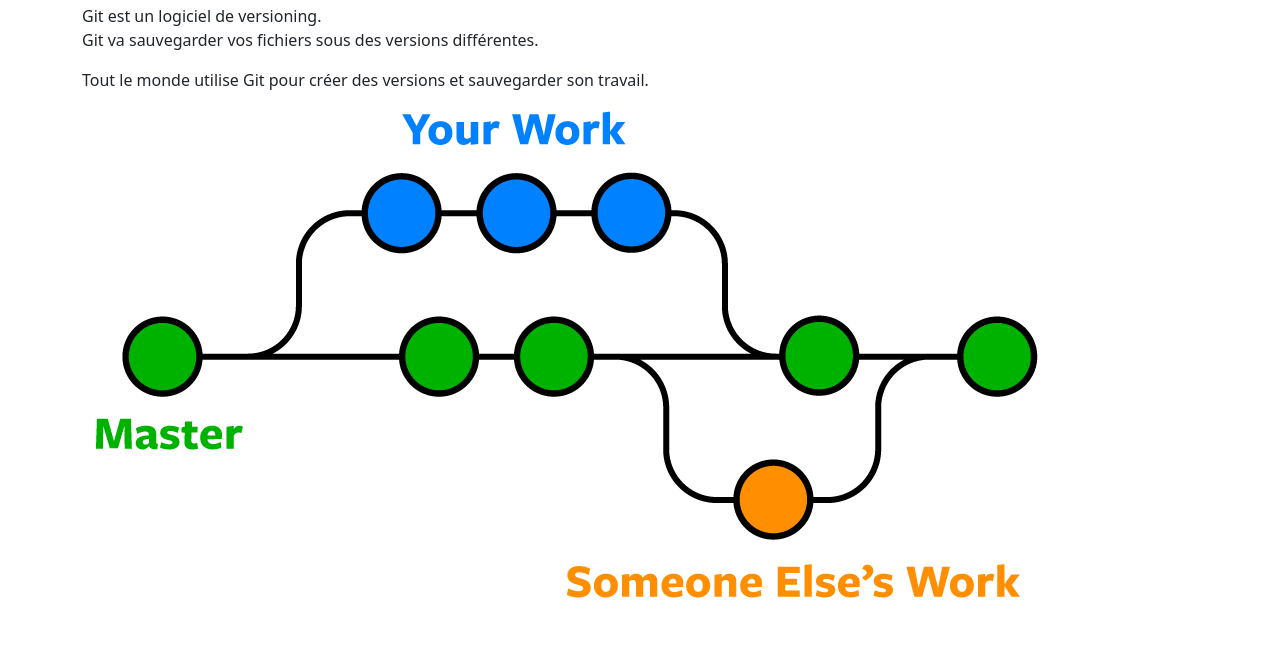
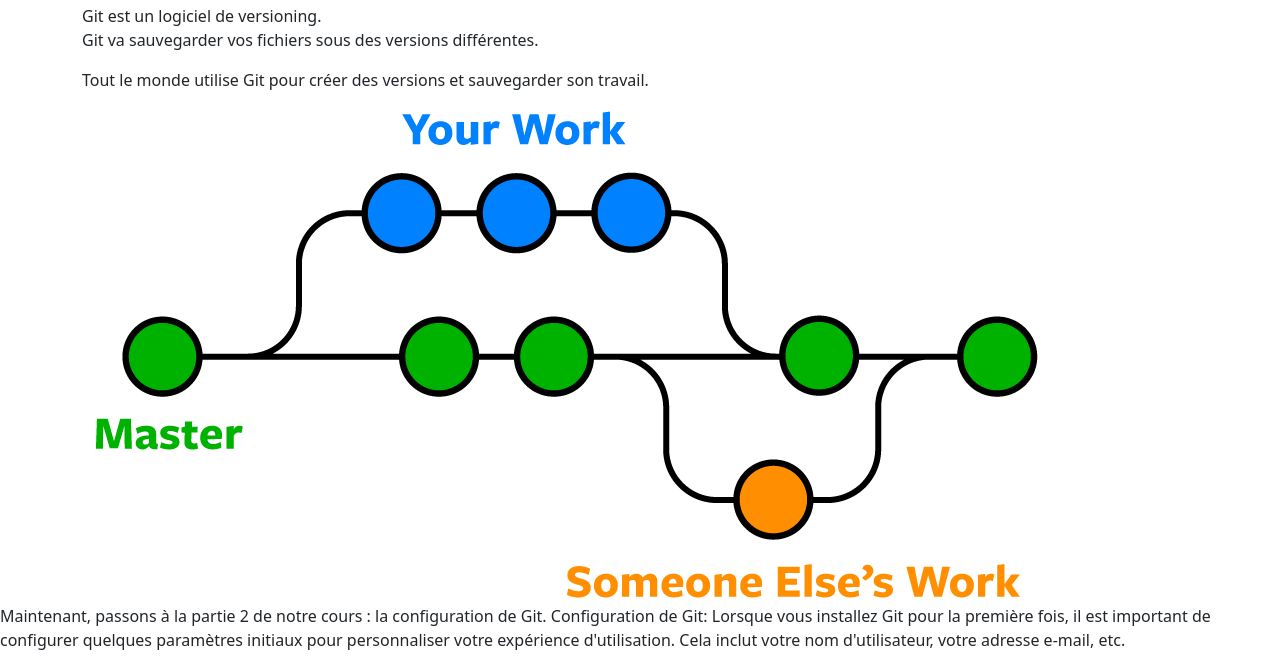
Before and after one commit to JulienLebron/git-github, a plain HTML site: page index.html in a window 1280 px wide. Shown: the part 202-870 px from the top of the page. Before the commit the page ends 806 px from the top, so only its background shows below. Drawn offline with nearby package versions, Linux system fonts and the light colour scheme.

Commit message:
ajout de code sur index.html

```diff
--- a/index.html
+++ b/index.html
@@ -37,6 +37,11 @@
         <img src="./img/git-branches-merge.png" alt="image arbre git">
       </div>
 
+      <p>Maintenant, passons à la partie 2 de notre cours : la configuration de Git.
+
+        Configuration de Git:
+        Lorsque vous installez Git pour la première fois, il est important de configurer quelques paramètres initiaux pour personnaliser votre expérience d'utilisation. Cela inclut votre nom d'utilisateur, votre adresse e-mail, etc.</p>
+
 
 
 
```
